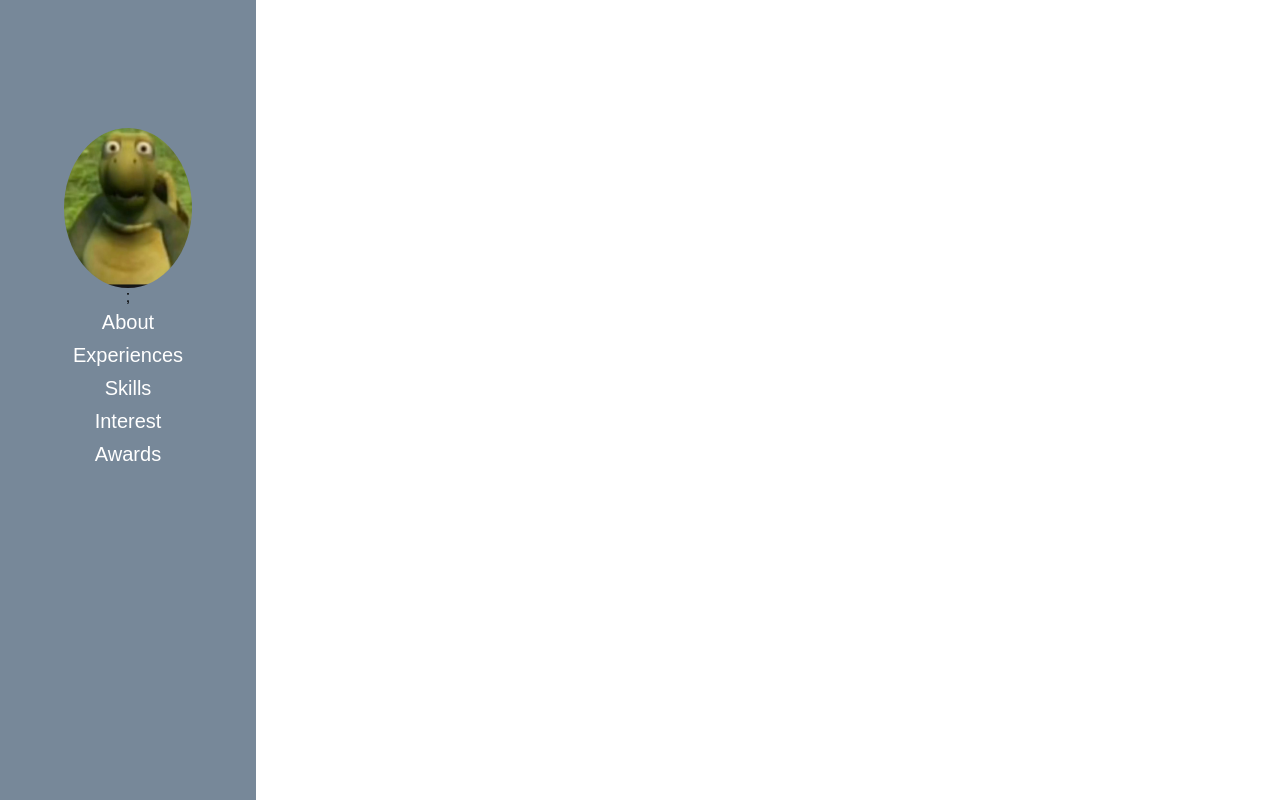
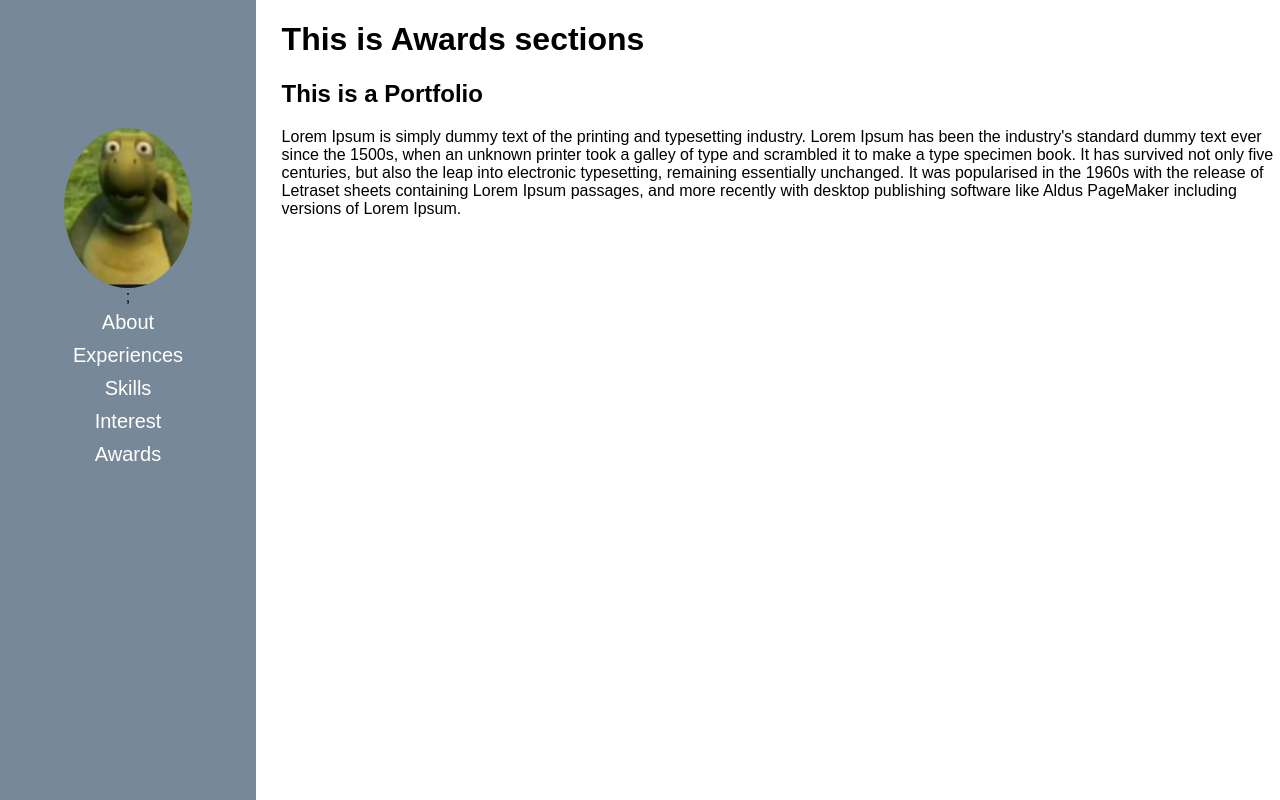
Before and after one commit to xenturion111/Assigment3, a React (Vite) app: page /Awards in a window 1280 px wide. Built offline with nearby package versions, Linux system fonts and the light colour scheme; a web font is replaced by a local one.

Commit message:
Berhasil di comit

```diff
--- a/src/App.css
+++ b/src/App.css
@@ -2,3 +2,24 @@
 body {
     font-family: 'Barlow Condensed', sans-serif;
 }
+
+
+.container-About {
+    margin-left: 22%;
+}
+
+.container-Awards {
+    margin-left: 22%;
+}
+
+.container-Experience {
+    margin-left: 22%;
+}
+
+.container-Interest {
+    margin-left: 22%;
+}
+
+.container-Skills {
+    margin-left: 22%;
+}
--- a/src/App.jsx
+++ b/src/App.jsx
@@ -6,18 +6,21 @@ import {
   Route,
 } from "react-router-dom";
 import About from "./pages/About";
-// import Expenses from "./routes/expenses";
-// import Expenses from "./routes/expenses";
-// import Expenses from "./routes/expenses";
-// import Expenses from "./routes/expenses";
+import Awards from "./pages/Awards";
+import Experience from "./pages/Experience";
+import Interest from './pages/Interest';
+import Skills from './pages/Skils';
 
 function App() {
   return (
     <div className="App">
       <SideNav />
       <Routes>
-        <Route path="/" element={<App />} />
         <Route path="/About" element={<About />} />
+        <Route path="/Awards" element={<Awards />} />
+        <Route path="/Experience" element={<Experience />} />
+        <Route path="/Interest" element={<Interest />} />
+        <Route path="/Skills" element={<Skills />} />
       </Routes>
     </div>
   )
--- a/src/components/navbar.jsx
+++ b/src/components/navbar.jsx
@@ -7,11 +7,11 @@ const SideNav = () => {
     return (
         <div className="sidenav">
         <img id="profile" src={profile} alt="Profile" />;
-            <Link to="/pages/About">About</Link>
-            <Link to="../pages/Experience">Experiences</Link>
-            <Link to="../pages/Skills">Skills</Link>
-            <Link to="../pages/Interest">Interest</Link>
-            <Link to="../pages/Awards">Awards</Link>
+            <Link to="/About">About</Link>
+            <Link to="/Experience">Experiences</Link>
+            <Link to="/Skills">Skills</Link>
+            <Link to="/Interest">Interest</Link>
+            <Link to="/Awards">Awards</Link>
         </div>
     );
 };
--- a/src/pages/About.jsx
+++ b/src/pages/About.jsx
@@ -1,5 +1,8 @@
+import React from 'react'
+
 const About = () => {
-    <div className="container-About">
+    return (
+        <div className="container-About">
         <h1>Reza Aditiya mustafa</h1>
         <h2>This is a Portfolio</h2>
         <p>
@@ -11,5 +14,6 @@ const About = () => {
          and more recently with desktop publishing software like Aldus PageMaker including versions of Lorem Ipsum.
         </p>
     </div>
+    )
 }
 export default About;
--- a/src/pages/Awards.jsx
+++ b/src/pages/Awards.jsx
@@ -0,0 +1,19 @@
+import React from 'react'
+
+const Awards = () => {
+    return (
+        <div className="container-Awards">
+        <h1>This is Awards sections</h1>
+        <h2>This is a Portfolio</h2>
+        <p>
+        Lorem Ipsum is simply dummy text of the printing and typesetting industry.
+        Lorem Ipsum has been the industry's standard dummy text ever since the 1500s,
+        when an unknown printer took a galley of type and scrambled it to make a type specimen book.
+        It has survived not only five centuries, but also the leap into electronic typesetting, remaining essentially unchanged.
+         It was popularised in the 1960s with the release of Letraset sheets containing Lorem Ipsum passages,
+         and more recently with desktop publishing software like Aldus PageMaker including versions of Lorem Ipsum.
+        </p>
+    </div>
+    )
+}
+export default Awards;
--- a/src/pages/Experience.jsx
+++ b/src/pages/Experience.jsx
@@ -0,0 +1,19 @@
+import React from 'react'
+
+const Experience = () => {
+    return (
+        <div className="container-Experience">
+        <h1>This is Experience</h1>
+        <h2>This is a Portfolio</h2>
+        <p>
+        Lorem Ipsum is simply dummy text of the printing and typesetting industry.
+        Lorem Ipsum has been the industry's standard dummy text ever since the 1500s,
+        when an unknown printer took a galley of type and scrambled it to make a type specimen book.
+        It has survived not only five centuries, but also the leap into electronic typesetting, remaining essentially unchanged.
+         It was popularised in the 1960s with the release of Letraset sheets containing Lorem Ipsum passages,
+         and more recently with desktop publishing software like Aldus PageMaker including versions of Lorem Ipsum.
+        </p>
+    </div>
+    )
+}
+export default Experience;
--- a/src/pages/Interest.jsx
+++ b/src/pages/Interest.jsx
@@ -0,0 +1,19 @@
+import React from 'react'
+
+const Interest = () => {
+    return (
+        <div className="container-Interest">
+        <h1>This is Interest section</h1>
+        <h2>This is a Portfolio</h2>
+        <p>
+        Lorem Ipsum is simply dummy text of the printing and typesetting industry.
+        Lorem Ipsum has been the industry's standard dummy text ever since the 1500s,
+        when an unknown printer took a galley of type and scrambled it to make a type specimen book.
+        It has survived not only five centuries, but also the leap into electronic typesetting, remaining essentially unchanged.
+         It was popularised in the 1960s with the release of Letraset sheets containing Lorem Ipsum passages,
+         and more recently with desktop publishing software like Aldus PageMaker including versions of Lorem Ipsum.
+        </p>
+    </div>
+    )
+}
+export default Interest;
--- a/src/pages/Skils.jsx
+++ b/src/pages/Skils.jsx
@@ -0,0 +1,19 @@
+import React from 'react'
+
+const Skills = () => {
+    return (
+        <div className="container-Skills">
+        <h1>This is Skills session</h1>
+        <h2>This is a Portfolio</h2>
+        <p>
+        Lorem Ipsum is simply dummy text of the printing and typesetting industry.
+        Lorem Ipsum has been the industry's standard dummy text ever since the 1500s,
+        when an unknown printer took a galley of type and scrambled it to make a type specimen book.
+        It has survived not only five centuries, but also the leap into electronic typesetting, remaining essentially unchanged.
+         It was popularised in the 1960s with the release of Letraset sheets containing Lorem Ipsum passages,
+         and more recently with desktop publishing software like Aldus PageMaker including versions of Lorem Ipsum.
+        </p>
+    </div>
+    )
+}
+export default Skills;
```
